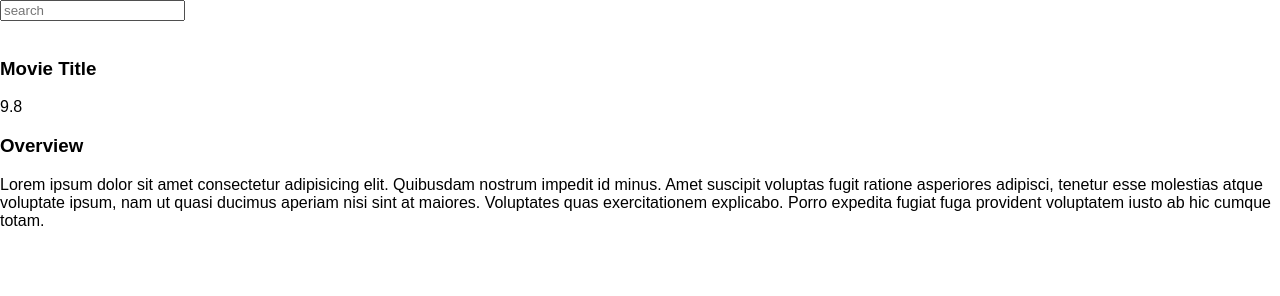
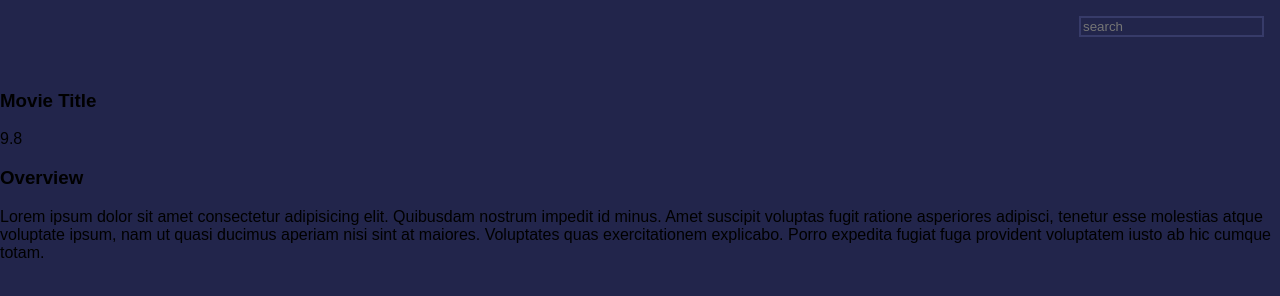
Before and after one commit to Archanach707/Movie-App, a plain HTML site: page index.html in a window 1280 px wide. Drawn offline with Linux system fonts and the light colour scheme.

Commit message:
applying property in css file

```diff
--- a/assets/style.css
+++ b/assets/style.css
@@ -1,10 +1,28 @@
 @import url('https://fonts.googleapis.com/css2?family=Roboto+Mono&display=swap');
+
+:root {
+  --primary-color: #22254b;
+  --secondary-color: #373b69;
+}
 
 * {
   box-sizing: border-box;
 }
 
 body {
+  background-color: var(--primary-color);
   font-family: 'Poppins', sans-serif;
   margin: 0;
 }
+
+header {
+  padding: 1rem;
+  display: flex;
+  justify-content: flex-end;
+}
+
+.search {
+  background-color: transparent;
+  border: 2px solid var(--secondary-color);
+
+}
```
